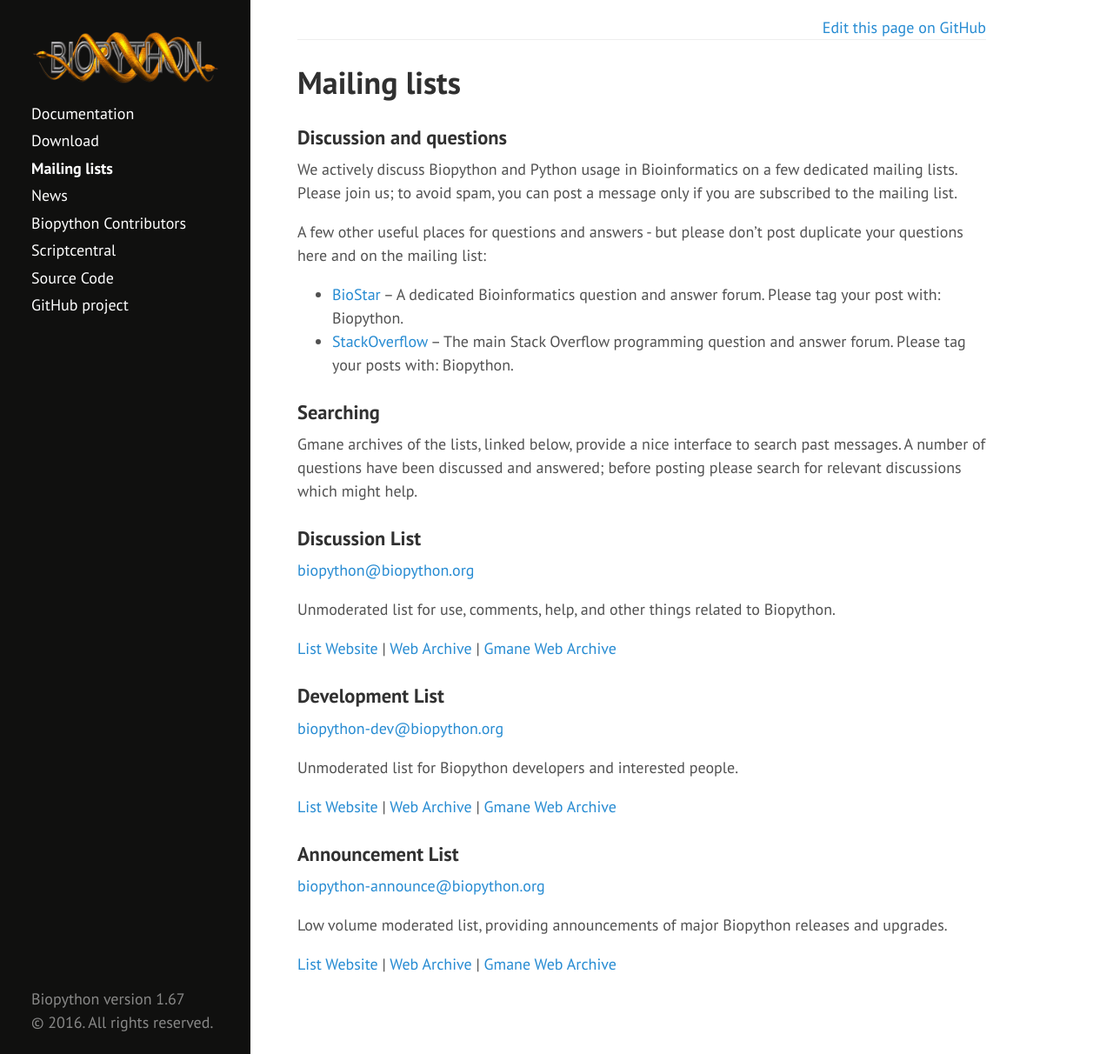
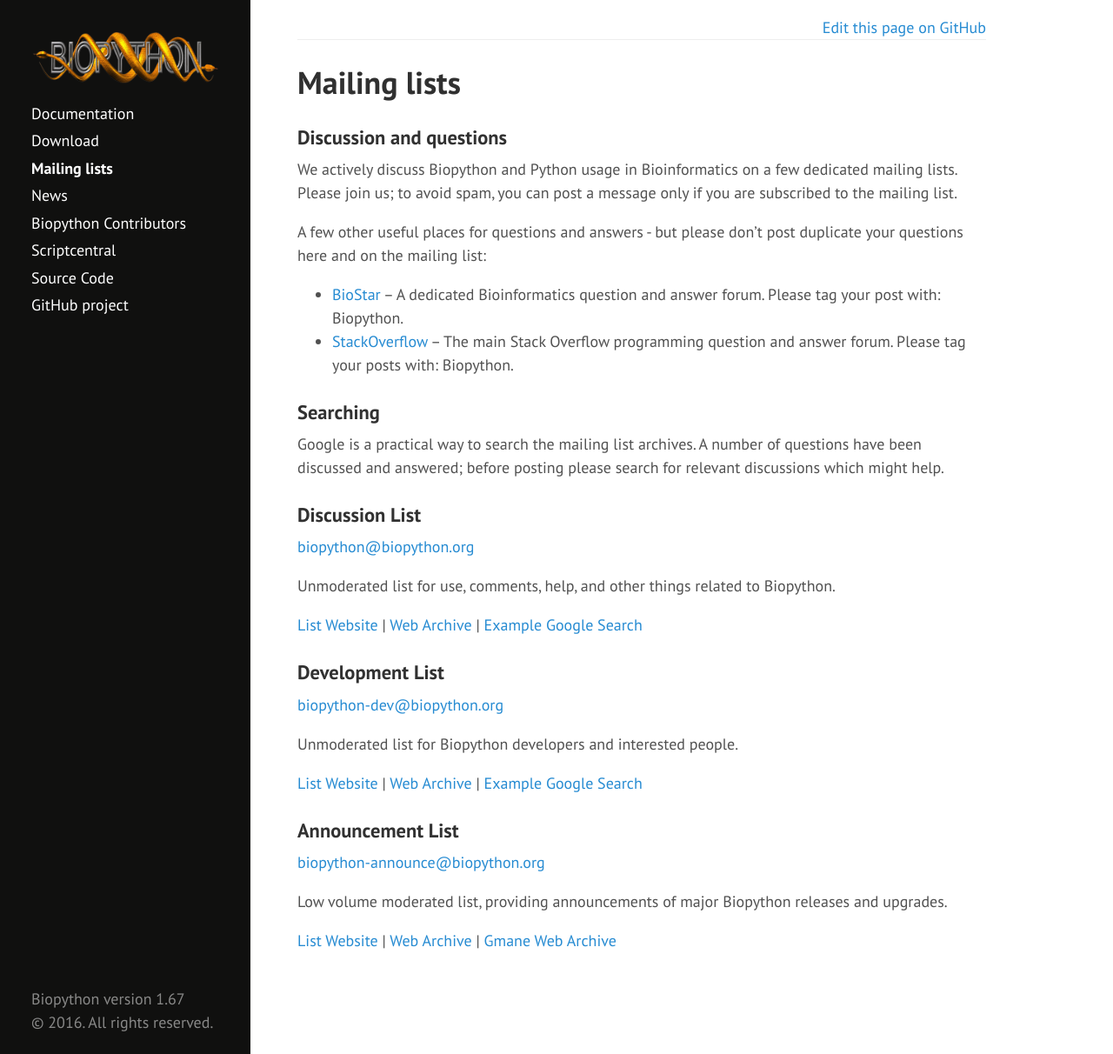
Before and after one commit to biopython/biopython.github.io, a Jekyll site: the page built from wiki/Mailing_lists.md, in a window 1280 px wide and 1212 px high. Shown: the whole window at 87% size. Built offline with Jekyll 4.4.1, drawn with Linux system fonts in a browser that asks for light colours.

Commit message:
Gmane has closed, use Google to search mailing lists.
See e.g. https://lwn.net/Articles/695695/ for Gmane.

```diff
--- a/wiki/Mailing_lists.md
+++ b/wiki/Mailing_lists.md
@@ -31,10 +31,9 @@ post duplicate your questions here and on the mailing list:
 
 ### Searching
 
-Gmane archives of the lists, linked below, provide a nice interface to
-search past messages. A number of questions have been discussed and
-answered; before posting please search for relevant discussions which
-might help.
+Google is a practical way to search the mailing list archives. A number
+of questions have been discussed and answered; before posting please
+search for relevant discussions which might help.
 
 ### Discussion List
 
@@ -45,8 +44,7 @@ Biopython.
 
 [List Website](http://lists.open-bio.org/mailman/listinfo/biopython/) |
 [Web Archive](http://lists.open-bio.org/pipermail/biopython/) |
-[Gmane
-Web Archive](http://dir.gmane.org/gmane.comp.python.bio.general)
+[Example Google Search](https://www.google.co.uk/search?q=example+url%3Ahttp%3A%2F%2Flists.open-bio.org%2Fpipermail%2Fbiopython%2F)
 
 ### Development List
 
@@ -56,7 +54,7 @@ Unmoderated list for Biopython developers and interested people.
 
 [List Website](http://lists.open-bio.org/mailman/listinfo/biopython-dev/) |
 [Web Archive](http://lists.open-bio.org/pipermail/biopython-dev/) |
-[Gmane Web Archive](http://dir.gmane.org/gmane.comp.python.bio.devel)
+[Example Google Search](https://www.google.co.uk/search?q=example+url%3Ahttp%3A%2F%2Flists.open-bio.org%2Fpipermail%2Fbiopython%2F)
 
 ### Announcement List
 
```
